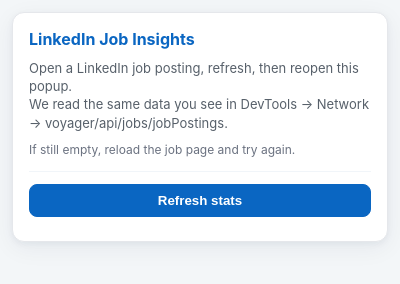
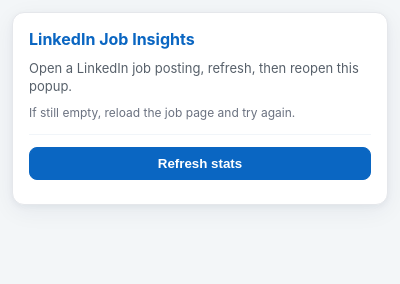
Before and after one commit to Mr-Nobody1/LinkedIn-Applicant-View-Tracker, a browser extension: page extension/popup.html in a window 400 px wide. Drawn offline with Linux system fonts and the light colour scheme.

Commit message:
chore: remove redundant information from popup.html

```diff
--- a/extension/popup.html
+++ b/extension/popup.html
@@ -29,7 +29,6 @@
       </div>
       <div id="empty" class="empty">
         Open a LinkedIn job posting, refresh, then reopen this popup.<br />
-        We read the same data you see in DevTools → Network → voyager/api/jobs/jobPostings.
         <div class="tip">If still empty, reload the job page and try again.</div>
       </div>
       <div class="row" style="margin-top:12px; padding-top:12px;">
```
